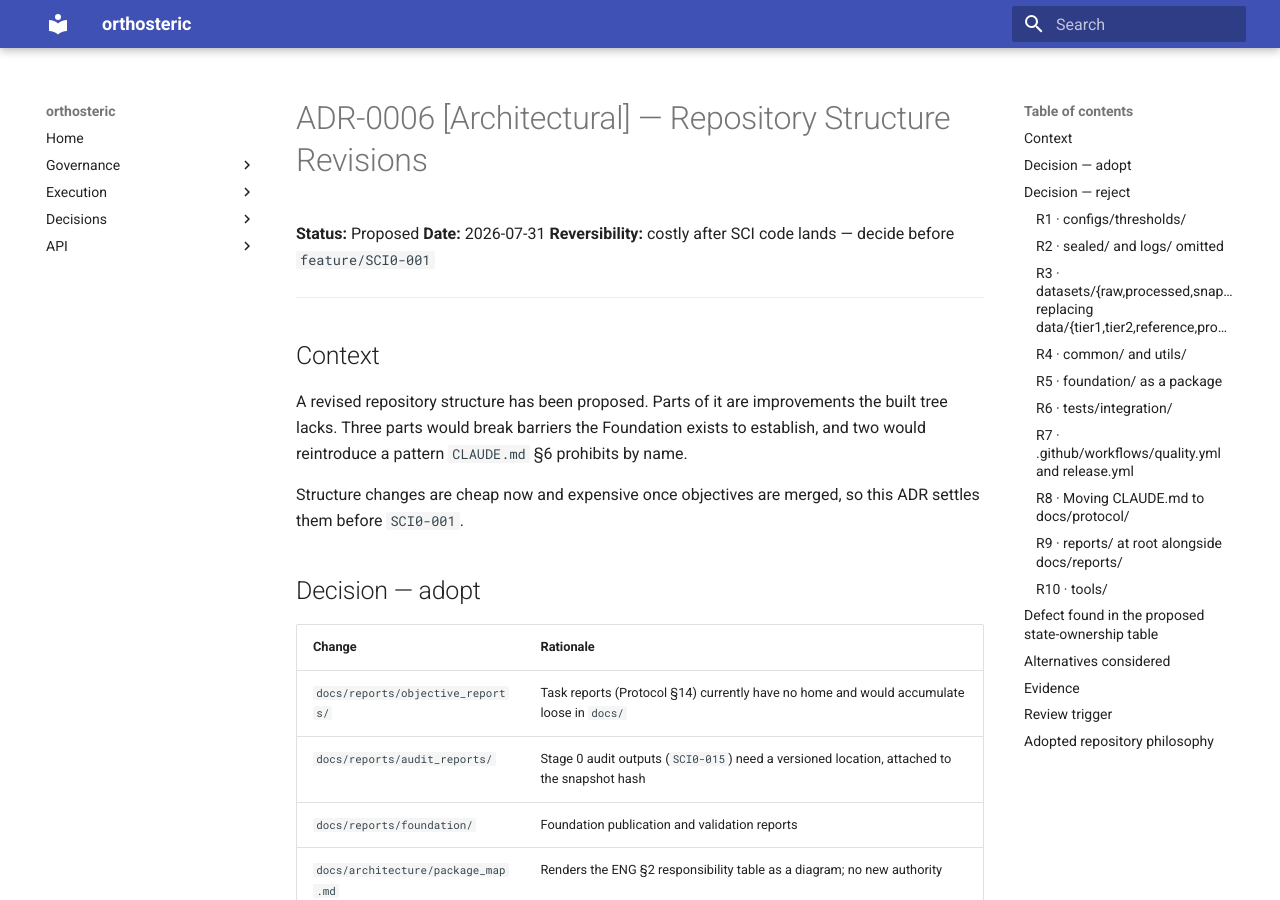
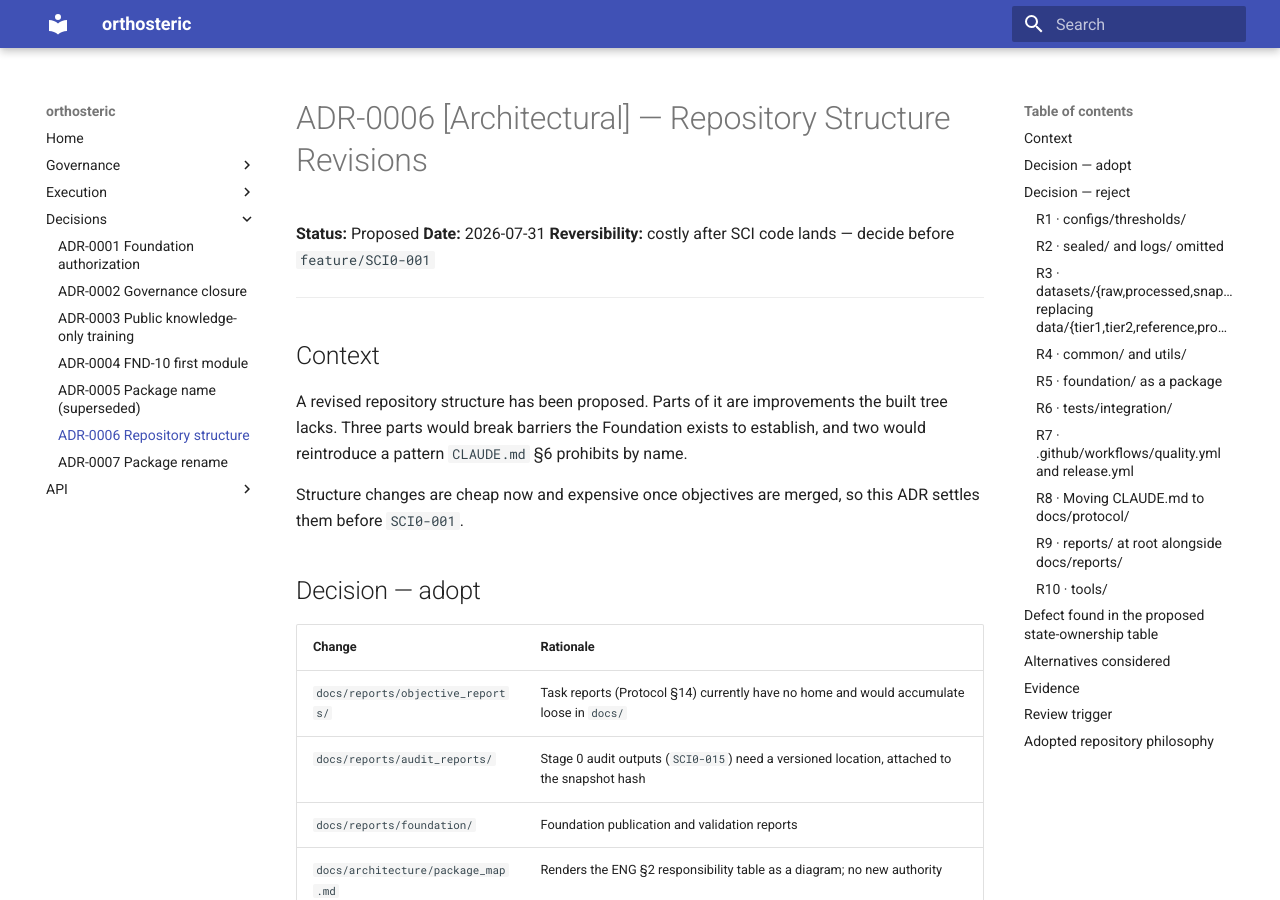
Before and after one commit to erhankeles-d3l/orthosteric, an MkDocs documentation site: the page built from docs/adr/ADR-0006-repository-structure.md, in a window 1280 px wide and 900 px high. Built offline with MkDocs 1.6.1 and Material for MkDocs 9.7.7, drawn with Linux system fonts in a browser that asks for light colours.

Commit message:
docs: restore ADR-0006 navigation entry (pre-publication Foundation correction)
The ADR-0006-repository-structure.md file existed under docs/adr/ but was
missing its mkdocs.yml navigation entry. This was introduced during
transfer-package preparation, where the fix was applied to a working-copy
tree but never committed before the git bundle for that package was cut,
producing a one-line divergence between the packaged working tree and the
committed history.

This corrects that before the Foundation release's first public push.
No other file is touched; git diff --stat confirms mkdocs.yml is the only
change (+1 line). Full Foundation validation (ruff, ruff format, mypy
--strict, pytest, import-linter contracts, all five custom checks, and
mkdocs build --strict) re-run and passing after this commit.

Because v0.1.0-foundation has not yet been pushed publicly, the tag is
moved to this corrected commit rather than left pointing at the
pre-correction state.

```diff
--- a/mkdocs.yml
+++ b/mkdocs.yml
@@ -34,6 +34,7 @@ nav:
       - ADR-0003 Public knowledge-only training: adr/ADR-0003-public-knowledge-only-training-policy.md
       - ADR-0004 FND-10 first module: adr/ADR-0004-fnd10-first-module.md
       - ADR-0005 Package name (superseded): adr/ADR-0005-package-name.md
+      - ADR-0006 Repository structure: adr/ADR-0006-repository-structure.md
       - ADR-0007 Package rename: adr/ADR-0007-package-rename.md
   - API:
       - runtime: api/runtime.md
```
